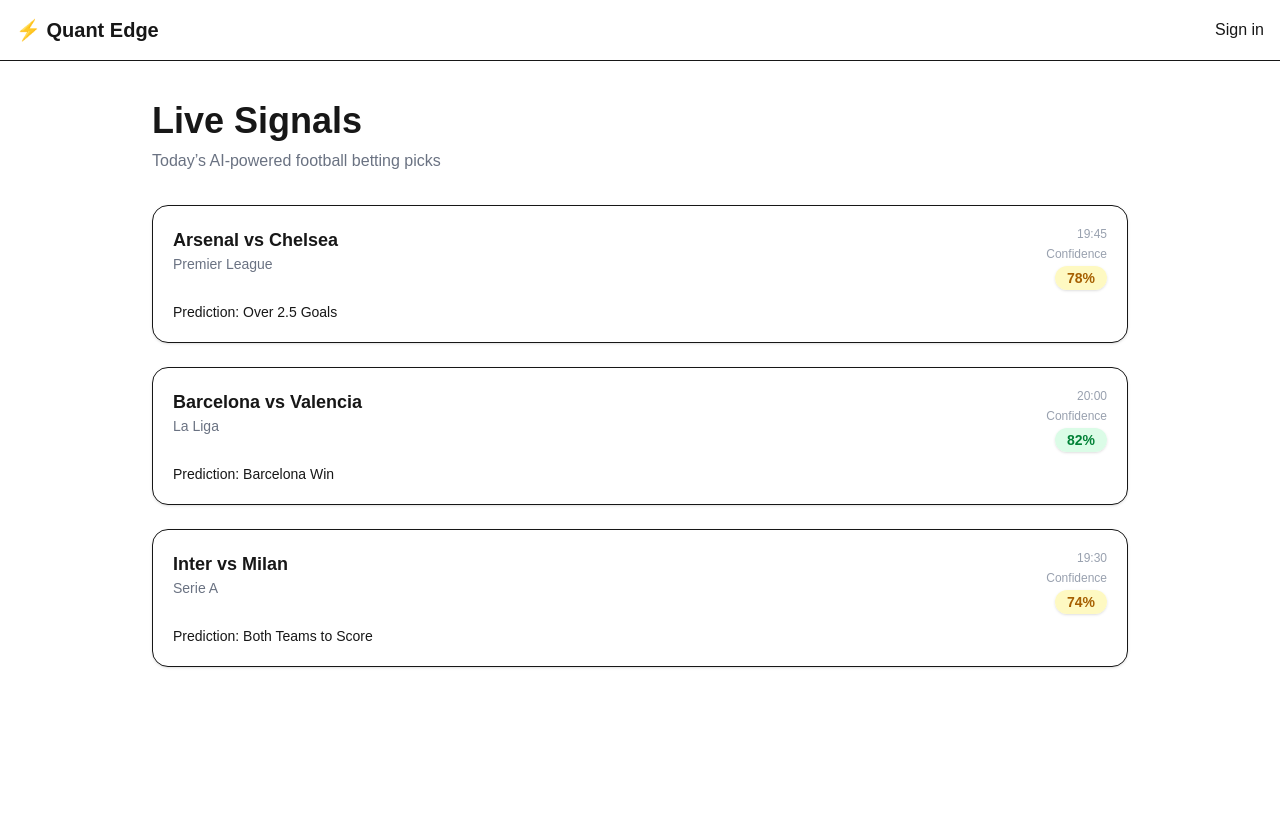
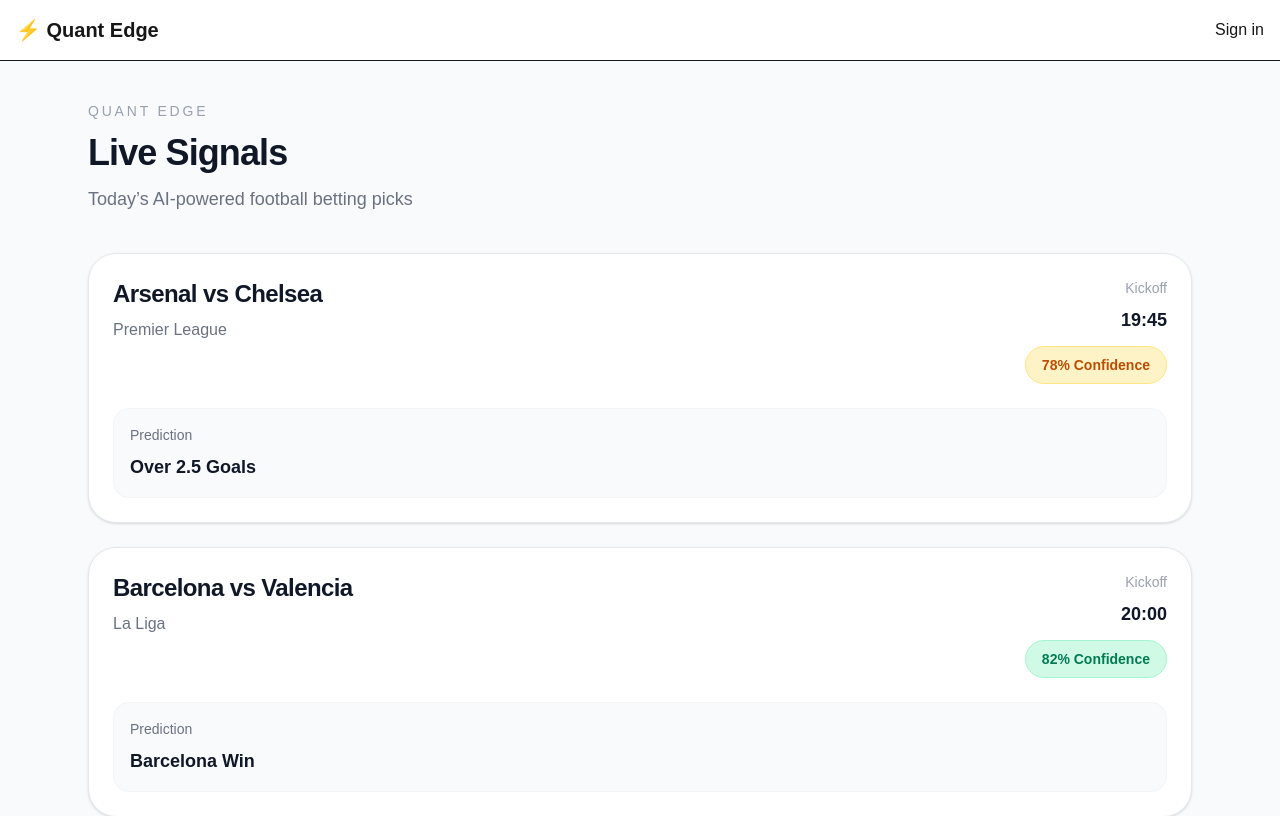
Before and after one commit to burntoak2012-ux/quant-edge, a Next.js app: page /signals in a window 1280 px wide. Shown: the top 816 px of the page. Built offline with nearby package versions, Linux system fonts and the light colour scheme; no server answers.

Commit message:
upgrade signals list page design

```diff
--- a/app/signals/page.tsx
+++ b/app/signals/page.tsx
@@ -1,78 +1,72 @@
-import Link from "next/link"
+import Link from "next/link";
+import { signals } from "@/lib/signals";
 
 export default function SignalsPage() {
-
-  const signals = [
-    {
-      id: 1,
-      match: "Arsenal vs Chelsea",
-      league: "Premier League",
-      kickoff: "19:45",
-      prediction: "Over 2.5 Goals",
-      confidence: 78,
-    },
-    {
-      id: 2,
-      match: "Barcelona vs Valencia",
-      league: "La Liga",
-      kickoff: "20:00",
-      prediction: "Barcelona Win",
-      confidence: 82,
-    },
-    {
-      id: 3,
-      match: "Inter vs Milan",
-      league: "Serie A",
-      kickoff: "19:30",
-      prediction: "Both Teams to Score",
-      confidence: 74,
-    },
-  ];
-
   return (
-    <div className="max-w-5xl mx-auto py-10 px-6">
-      {/* Header */}
-      <div className="mb-8">
-        <h1 className="text-4xl font-bold">Live Signals</h1>
-        <p className="text-gray-500 mt-2">
+    <div className="min-h-screen bg-gray-50">
+      <div className="max-w-6xl mx-auto px-6 py-10">
+        <div className="mb-10">
+          <p className="text-sm font-medium uppercase tracking-[0.2em] text-gray-400">
+            Quant Edge
+          </p>
+          <h1 className="mt-3 text-4xl font-bold tracking-tight text-gray-900">
+            Live Signals
+          </h1>
+          <p className="mt-3 text-lg text-gray-500">
             Today’s AI-powered football betting picks
           </p>
         </div>
 
-      {/* Signals */}
         <div className="grid gap-6">
-  {signals.map((signal) => (
-    <Link key={signal.id} href={`/signals/${signal.id}`} className="block">
-      <div className="border rounded-2xl p-5 shadow-sm bg-white hover:shadow-md transition cursor-pointer">
-        <div className="flex justify-between items-start">
+          {signals.map((signal) => {
+            const confidenceStyles =
+              signal.confidence >= 80
+                ? "bg-emerald-100 text-emerald-700 border border-emerald-200"
+                : signal.confidence >= 70
+                ? "bg-amber-100 text-amber-700 border border-amber-200"
+                : "bg-rose-100 text-rose-700 border border-rose-200";
+
+            return (
+              <Link
+                key={signal.id}
+                href={`/signals/${signal.id}`}
+                className="block"
+              >
+                <div className="rounded-[28px] border border-gray-200 bg-white p-6 shadow-sm transition hover:-translate-y-0.5 hover:shadow-md">
+                  <div className="flex flex-col gap-5 md:flex-row md:items-start md:justify-between">
                     <div>
-            <h2 className="text-lg font-semibold">{signal.match}</h2>
-            <p className="text-sm text-gray-500">{signal.league}</p>
+                      <h2 className="text-2xl font-bold tracking-tight text-gray-900">
+                        {signal.match}
+                      </h2>
+                      <p className="mt-2 text-base text-gray-500">
+                        {signal.league}
+                      </p>
                     </div>
 
-          <div className="text-right space-y-1">
-            <p className="text-xs text-gray-400">{signal.kickoff}</p>
-            <p className="text-xs text-gray-400">Confidence</p>
-            <span
-              className={`px-3 py-1 rounded-full text-sm font-bold shadow-sm ${
-                signal.confidence >= 80
-                  ? "bg-green-100 text-green-700"
-                  : signal.confidence >= 70
-                  ? "bg-yellow-100 text-yellow-700"
-                  : "bg-red-100 text-red-700"
-              }`}
+                    <div className="flex flex-col items-start gap-2 md:items-end">
+                      <p className="text-sm text-gray-400">Kickoff</p>
+                      <p className="text-lg font-semibold text-gray-900">
+                        {signal.kickoff}
+                      </p>
+                      <div
+                        className={`mt-1 inline-flex items-center rounded-full px-4 py-2 text-sm font-semibold ${confidenceStyles}`}
                       >
-              {signal.confidence}%
-            </span>
+                        {signal.confidence}% Confidence
+                      </div>
                     </div>
                   </div>
 
-        <p className="text-sm mt-3">
-          Prediction: <span className="font-medium">{signal.prediction}</span>
+                  <div className="mt-6 rounded-2xl border border-gray-100 bg-gray-50 p-4">
+                    <p className="text-sm text-gray-500">Prediction</p>
+                    <p className="mt-2 text-lg font-semibold text-gray-900">
+                      {signal.prediction}
                     </p>
                   </div>
+                </div>
               </Link>
-  ))}
+            );
+          })}
+        </div>
       </div>
     </div>
   );
```
Lines whose indentation alone changed are shown as unchanged.
